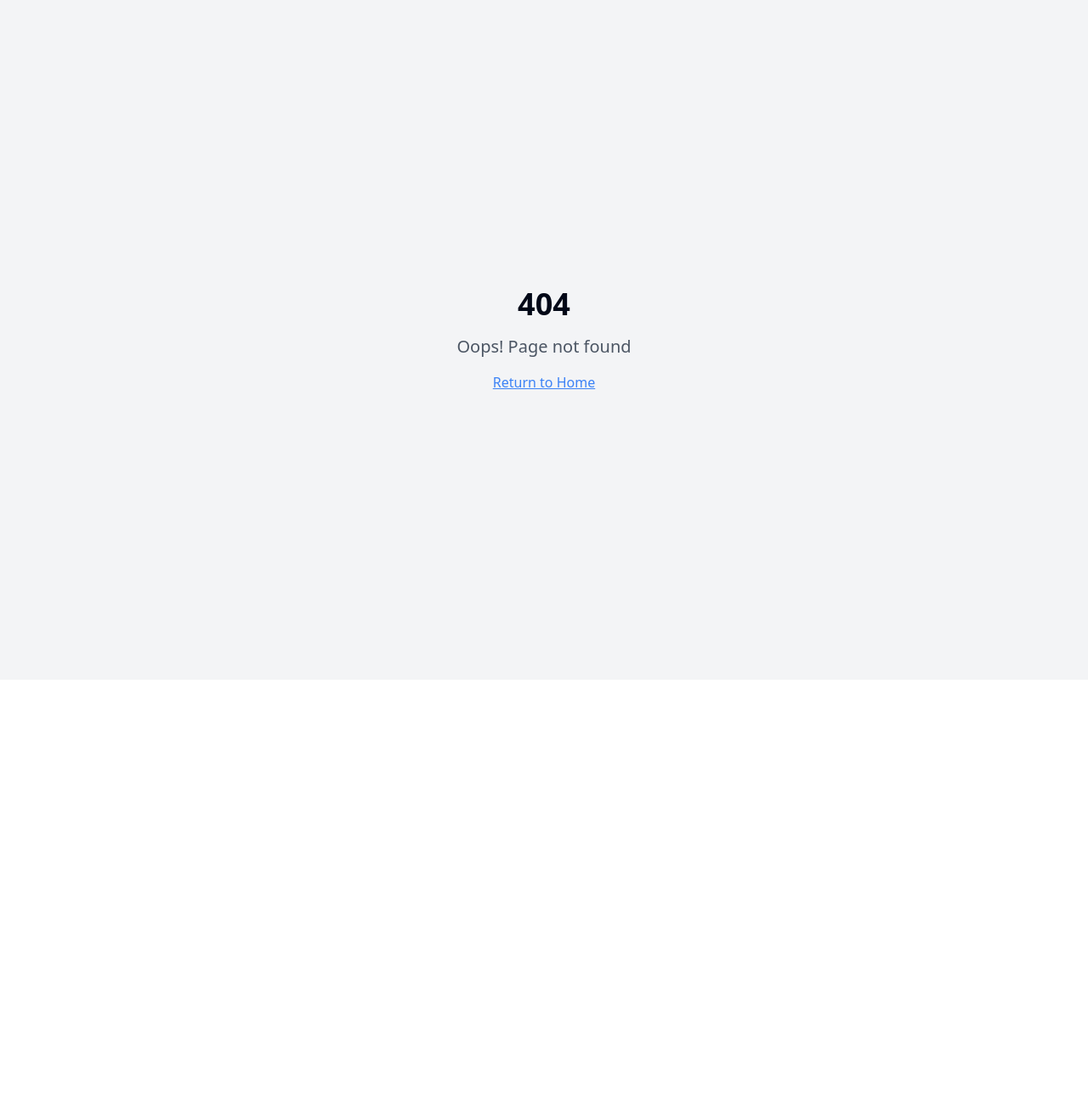
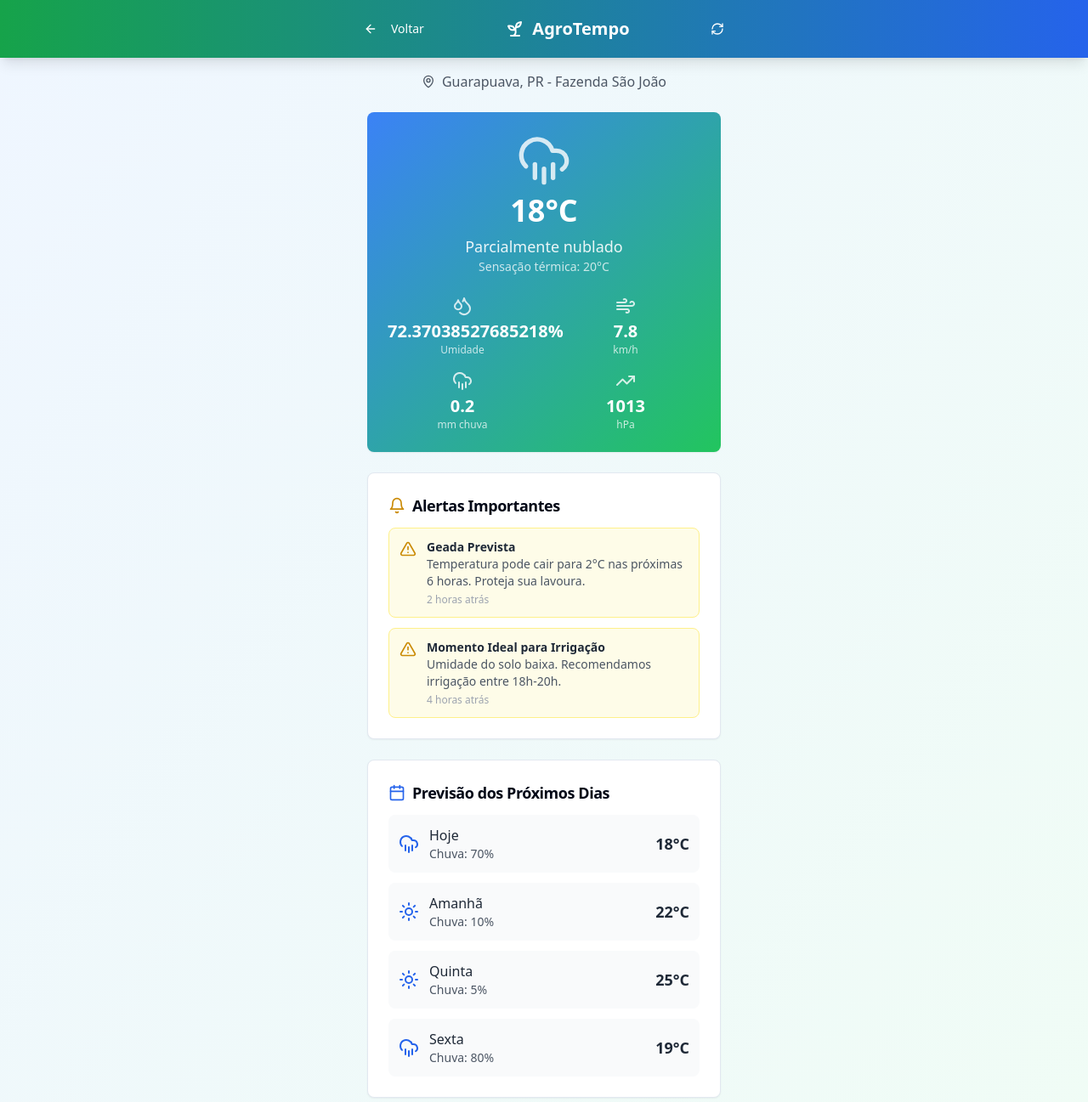
Before and after one commit to Fabinh1110/agrotempo-clima-certo, a React (Vite) app: page /app in a window 1280 px wide. Before the commit this address had no page. Shown: the top 1297 px of the page at 85% size. Before the commit the page ends 800 px from the top, so only its background shows below. Built offline with nearby package versions, Linux system fonts and the light colour scheme.

Commit message:
Add app button and page
Added a button to the "Como Funciona" section and created a new page for the app.

```diff
--- a/src/App.tsx
+++ b/src/App.tsx
@@ -1,9 +1,11 @@
+
 import { Toaster } from "@/components/ui/toaster";
 import { Toaster as Sonner } from "@/components/ui/sonner";
 import { TooltipProvider } from "@/components/ui/tooltip";
 import { QueryClient, QueryClientProvider } from "@tanstack/react-query";
 import { BrowserRouter, Routes, Route } from "react-router-dom";
 import Index from "./pages/Index";
+import AppDemo from "./pages/AppDemo";
 import NotFound from "./pages/NotFound";
 
 const queryClient = new QueryClient();
@@ -16,6 +18,7 @@ const App = () => (
       <BrowserRouter>
         <Routes>
           <Route path="/" element={<Index />} />
+          <Route path="/app" element={<AppDemo />} />
           {/* ADD ALL CUSTOM ROUTES ABOVE THE CATCH-ALL "*" ROUTE */}
           <Route path="*" element={<NotFound />} />
         </Routes>
--- /dev/null
+++ b/src/pages/AppDemo.tsx
@@ -0,0 +1,228 @@
+
+import React, { useState, useEffect } from 'react';
+import {
+  ArrowLeft,
+  Thermometer,
+  Droplets,
+  Wind,
+  CloudRain,
+  Sun,
+  AlertTriangle,
+  Bell,
+  Calendar,
+  TrendingUp,
+  Sprout,
+  MapPin,
+  RefreshCw
+} from 'lucide-react';
+import { Button } from '@/components/ui/button';
+import { Card, CardContent, CardHeader, CardTitle } from '@/components/ui/card';
+import { useNavigate } from 'react-router-dom';
+
+const AppDemo = () => {
+  const navigate = useNavigate();
+  const [weatherData, setWeatherData] = useState({
+    temperature: 18,
+    humidity: 72,
+    windSpeed: 8,
+    rainfall: 0.2,
+    pressure: 1013,
+    uvIndex: 6
+  });
+
+  const [alerts] = useState([
+    {
+      id: 1,
+      type: 'warning',
+      title: 'Geada Prevista',
+      message: 'Temperatura pode cair para 2°C nas próximas 6 horas. Proteja sua lavoura.',
+      time: '2 horas atrás'
+    },
+    {
+      id: 2,
+      type: 'info',
+      title: 'Momento Ideal para Irrigação',
+      message: 'Umidade do solo baixa. Recomendamos irrigação entre 18h-20h.',
+      time: '4 horas atrás'
+    }
+  ]);
+
+  const [forecast] = useState([
+    { day: 'Hoje', icon: <CloudRain className="h-6 w-6" />, temp: '18°C', rain: '70%' },
+    { day: 'Amanhã', icon: <Sun className="h-6 w-6" />, temp: '22°C', rain: '10%' },
+    { day: 'Quinta', icon: <Sun className="h-6 w-6" />, temp: '25°C', rain: '5%' },
+    { day: 'Sexta', icon: <CloudRain className="h-6 w-6" />, temp: '19°C', rain: '80%' }
+  ]);
+
+  useEffect(() => {
+    const timer = setInterval(() => {
+      setWeatherData(prev => ({
+        ...prev,
+        temperature: Math.round(prev.temperature + (Math.random() - 0.5) * 0.3),
+        humidity: Math.max(40, Math.min(95, prev.humidity + (Math.random() - 0.5) * 1)),
+        windSpeed: Math.max(0, prev.windSpeed + (Math.random() - 0.5) * 1),
+        rainfall: Math.max(0, prev.rainfall + (Math.random() - 0.8) * 0.05)
+      }));
+    }, 5000);
+
+    return () => clearInterval(timer);
+  }, []);
+
+  return (
+    <div className="min-h-screen bg-gradient-to-br from-blue-50 to-green-50">
+      {/* Header */}
+      <header className="bg-gradient-to-r from-green-600 to-blue-600 text-white p-4 shadow-lg">
+        <div className="max-w-md mx-auto flex items-center justify-between">
+          <Button
+            variant="ghost"
+            size="sm"
+            onClick={() => navigate('/')}
+            className="text-white hover:bg-white/20"
+          >
+            <ArrowLeft className="h-4 w-4 mr-2" />
+            Voltar
+          </Button>
+          <div className="flex items-center">
+            <Sprout className="h-6 w-6 mr-2" />
+            <h1 className="text-xl font-bold">AgroTempo</h1>
+          </div>
+          <Button variant="ghost" size="sm" className="text-white hover:bg-white/20">
+            <RefreshCw className="h-4 w-4" />
+          </Button>
+        </div>
+      </header>
+
+      <div className="max-w-md mx-auto p-4 space-y-6">
+        {/* Localização */}
+        <div className="flex items-center justify-center text-gray-600 mb-4">
+          <MapPin className="h-4 w-4 mr-2" />
+          <span>Guarapuava, PR - Fazenda São João</span>
+        </div>
+
+        {/* Dados Atuais */}
+        <Card className="bg-gradient-to-br from-blue-500 to-green-500 text-white border-none">
+          <CardContent className="p-6">
+            <div className="text-center mb-6">
+              <CloudRain className="h-16 w-16 mx-auto mb-2 opacity-80" />
+              <div className="text-4xl font-bold mb-2">{weatherData.temperature}°C</div>
+              <div className="text-lg opacity-90">Parcialmente nublado</div>
+              <div className="text-sm opacity-75">Sensação térmica: {weatherData.temperature + 2}°C</div>
+            </div>
+
+            <div className="grid grid-cols-2 gap-4">
+              <div className="text-center">
+                <Droplets className="h-6 w-6 mx-auto mb-1 opacity-80" />
+                <div className="text-xl font-semibold">{weatherData.humidity}%</div>
+                <div className="text-xs opacity-75">Umidade</div>
+              </div>
+              <div className="text-center">
+                <Wind className="h-6 w-6 mx-auto mb-1 opacity-80" />
+                <div className="text-xl font-semibold">{weatherData.windSpeed.toFixed(1)}</div>
+                <div className="text-xs opacity-75">km/h</div>
+              </div>
+              <div className="text-center">
+                <CloudRain className="h-6 w-6 mx-auto mb-1 opacity-80" />
+                <div className="text-xl font-semibold">{weatherData.rainfall.toFixed(1)}</div>
+                <div className="text-xs opacity-75">mm chuva</div>
+              </div>
+              <div className="text-center">
+                <TrendingUp className="h-6 w-6 mx-auto mb-1 opacity-80" />
+                <div className="text-xl font-semibold">{weatherData.pressure}</div>
+                <div className="text-xs opacity-75">hPa</div>
+              </div>
+            </div>
+          </CardContent>
+        </Card>
+
+        {/* Alertas */}
+        <Card>
+          <CardHeader className="pb-3">
+            <CardTitle className="flex items-center text-lg">
+              <Bell className="h-5 w-5 mr-2 text-yellow-600" />
+              Alertas Importantes
+            </CardTitle>
+          </CardHeader>
+          <CardContent className="space-y-3">
+            {alerts.map((alert) => (
+              <div key={alert.id} className="flex items-start space-x-3 p-3 bg-yellow-50 rounded-lg border border-yellow-200">
+                <AlertTriangle className="h-5 w-5 text-yellow-600 mt-0.5 flex-shrink-0" />
+                <div className="flex-1">
+                  <div className="font-semibold text-gray-800 text-sm">{alert.title}</div>
+                  <div className="text-gray-600 text-sm">{alert.message}</div>
+                  <div className="text-gray-400 text-xs mt-1">{alert.time}</div>
+                </div>
+              </div>
+            ))}
+          </CardContent>
+        </Card>
+
+        {/* Previsão */}
+        <Card>
+          <CardHeader className="pb-3">
+            <CardTitle className="flex items-center text-lg">
+              <Calendar className="h-5 w-5 mr-2 text-blue-600" />
+              Previsão dos Próximos Dias
+            </CardTitle>
+          </CardHeader>
+          <CardContent>
+            <div className="space-y-3">
+              {forecast.map((day, index) => (
+                <div key={index} className="flex items-center justify-between p-3 bg-gray-50 rounded-lg">
+                  <div className="flex items-center space-x-3">
+                    <div className="text-blue-600">
+                      {day.icon}
+                    </div>
+                    <div>
+                      <div className="font-medium text-gray-800">{day.day}</div>
+                      <div className="text-sm text-gray-600">Chuva: {day.rain}</div>
+                    </div>
+                  </div>
+                  <div className="text-right">
+                    <div className="text-lg font-semibold text-gray-800">{day.temp}</div>
+                  </div>
+                </div>
+              ))}
+            </div>
+          </CardContent>
+        </Card>
+
+        {/* Recomendações */}
+        <Card>
+          <CardHeader className="pb-3">
+            <CardTitle className="flex items-center text-lg">
+              <Sprout className="h-5 w-5 mr-2 text-green-600" />
+              Recomendações para Hoje
+            </CardTitle>
+          </CardHeader>
+          <CardContent className="space-y-3">
+            <div className="p-3 bg-green-50 rounded-lg border border-green-200">
+              <div className="font-semibold text-green-800 text-sm">🌱 Plantio</div>
+              <div className="text-green-700 text-sm">Condições adequadas para plantio de hortaliças. Aproveite a umidade do solo.</div>
+            </div>
+            <div className="p-3 bg-blue-50 rounded-lg border border-blue-200">
+              <div className="font-semibold text-blue-800 text-sm">💧 Irrigação</div>
+              <div className="text-blue-700 text-sm">Reduza a irrigação em 30%. Chuva esperada nas próximas 24h.</div>
+            </div>
+            <div className="p-3 bg-yellow-50 rounded-lg border border-yellow-200">
+              <div className="font-semibold text-yellow-800 text-sm">⚠️ Proteção</div>
+              <div className="text-yellow-700 text-sm">Prepare proteção contra geada para as próximas madrugadas.</div>
+            </div>
+          </CardContent>
+        </Card>
+
+        {/* Botão de Ação */}
+        <div className="text-center pt-4">
+          <Button
+            onClick={() => navigate('/')}
+            size="lg"
+            className="bg-green-600 hover:bg-green-700 text-white px-8 py-3 rounded-full"
+          >
+            Conhecer a Solução Completa
+          </Button>
+        </div>
+      </div>
+    </div>
+  );
+};
+
+export default AppDemo;
--- a/src/pages/Index.tsx
+++ b/src/pages/Index.tsx
@@ -1,3 +1,4 @@
+
 import React, { useState, useEffect } from 'react';
 import {
   Cloud,
@@ -21,8 +22,10 @@ import {
 } from 'lucide-react';
 import { Button } from '@/components/ui/button';
 import { Card, CardContent, CardHeader, CardTitle } from '@/components/ui/card';
+import { useNavigate } from 'react-router-dom';
 
 const Index = () => {
+  const navigate = useNavigate();
   const [currentTime, setCurrentTime] = useState(new Date());
   const [weatherData, setWeatherData] = useState({
     temperature: 18,
@@ -211,6 +214,17 @@ const Index = () => {
                 </CardContent>
               </Card>
             ))}
+          </div>
+
+          <div className="text-center mt-12">
+            <Button
+              onClick={() => navigate('/app')}
+              size="lg"
+              className="bg-blue-600 hover:bg-blue-700 text-white px-8 py-4 text-lg rounded-full"
+            >
+              <Smartphone className="h-6 w-6 mr-2" />
+              Testar App AgroTempo
+            </Button>
           </div>
         </div>
       </section>
```
